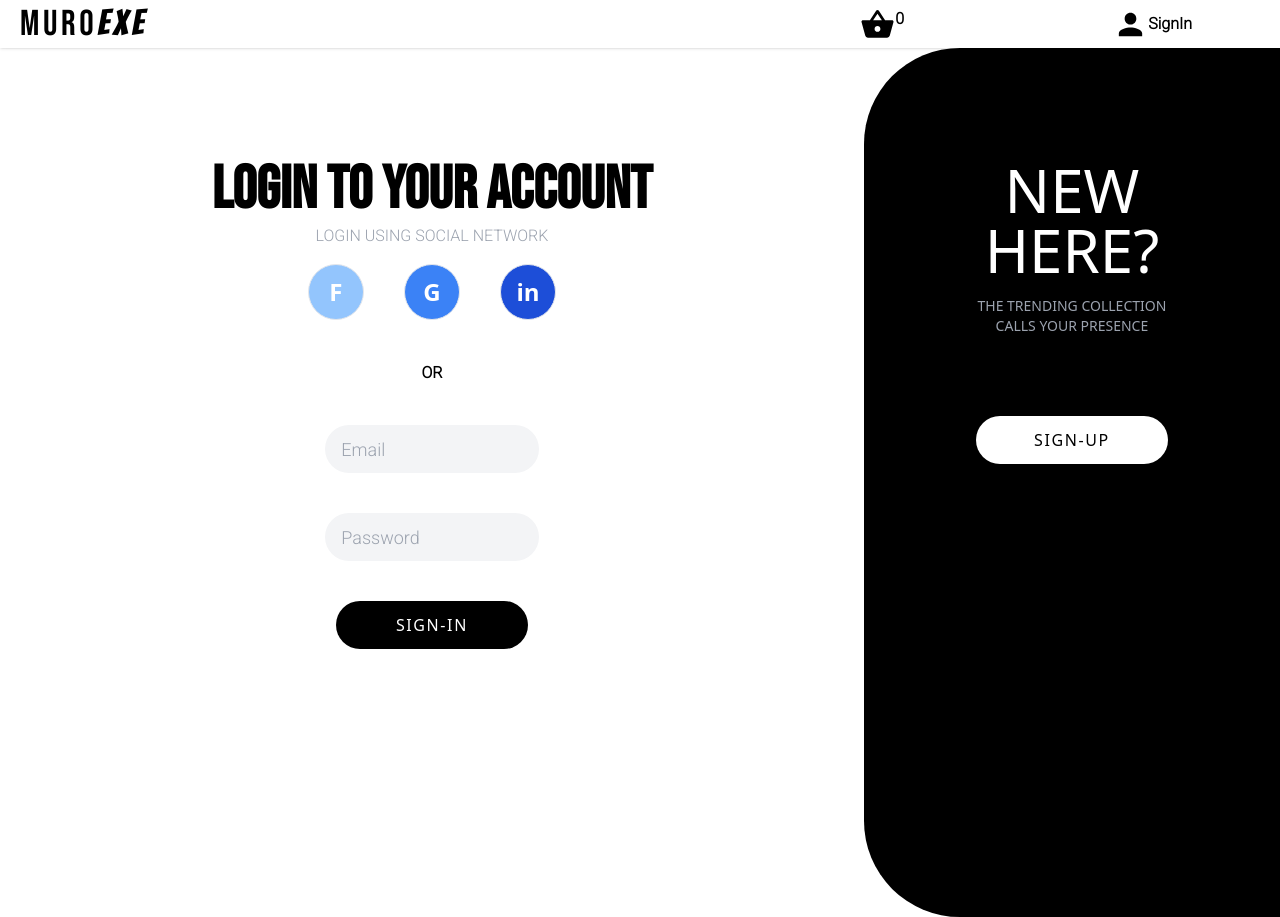
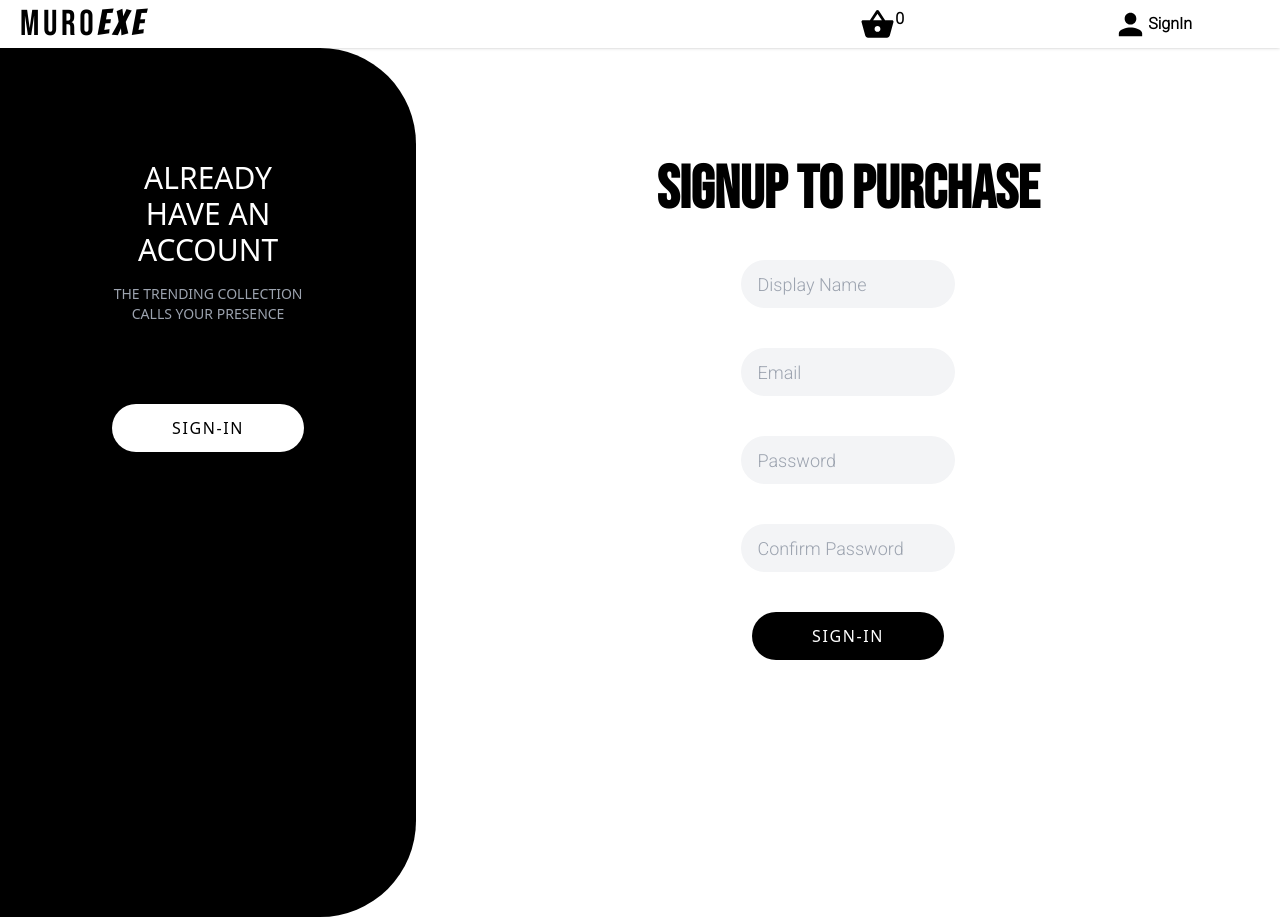
Before and after one commit to md-anas-sabah/e-commerce-user-interface, a React (Vite) app: page /signup in a window 1280 px wide. Built offline with nearby package versions, Linux system fonts and the light colour scheme.

Commit message:
minor ui change

```diff
--- a/src/pages/SignUp.jsx
+++ b/src/pages/SignUp.jsx
@@ -2,27 +2,30 @@ import { Link } from "react-router-dom";
 const SignUp = () => {
   return (
     <div className="flex justify-between  h-[54.3rem]">
+      <div className="bg-black w-4/12 rounded-tr-[6rem] rounded-br-[6rem]">
+        <div className="flex flex-col text-center items-center m-14 p-14">
+          <h1 className="text-white text-3xl uppercase">
+            Already have an account
+          </h1>
+          <p className=" mt-4 text-sm text-gray-400 uppercase">
+            the Trending Collection calls your presence
+          </p>
+          <Link to="/login">
+            <button className="h-12 rounded-full bg-white text-black mt-20 uppercase tracking-widest w-48 align-middle">
+              Sign-in
+            </button>
+          </Link>
+        </div>
+      </div>
       <div className="flex flex-col w-3/5 text-center items-center m-14 p-14">
-        <h1 className="font-bold font-bebas text-6xl">Login to your account</h1>
-        <p className="font-roboto text-gray-400 mt-1 uppercase">
-          Login using social network
-        </p>
-        <div className="flex flex-row mt-4 gap-10">
-          <button className="h-14 w-14 border bg-blue-300 text-2xl text-white font-bold rounded-full">
-            F
-          </button>
-          <button className="h-14 w-14 border bg-blue-500 text-2xl text-white font-bold rounded-full">
-            G
-          </button>
-          <button className="h-14 w-14 border bg-blue-700 text-2xl text-white font-bold rounded-full">
-            in
-          </button>
-        </div>
-        <div className="w-1/4 mt-10">
-          <span className=" uppercase font-roboto font-bold ">or</span>
-        </div>
+        <h1 className="font-bold font-bebas text-6xl">SignUp to purchase</h1>
 
         <div className="mt-10 flex flex-col items-center gap-10 w-1/3">
+          <input
+            type="text"
+            placeholder="Display Name"
+            className="h-12 w-full font-roboto bg-gray-100 p-4 rounded-full text-lg focus:outline-none"
+          />
           <input
             type="text"
             placeholder="Email"
@@ -33,22 +36,14 @@ const SignUp = () => {
             placeholder="Password"
             className="h-12 w-full font-roboto bg-gray-100 p-4 rounded-full text-lg focus:outline-none"
           />
+          <input
+            type="password"
+            placeholder="Confirm Password"
+            className="h-12 w-full font-roboto bg-gray-100 p-4 rounded-full text-lg focus:outline-none"
+          />
           <button className="h-12 rounded-full bg-black text-white uppercase tracking-widest w-48 align-middle">
             Sign-In
           </button>
-        </div>
-      </div>
-      <div className="bg-black w-4/12 rounded-tl-[6rem] rounded-bl-[6rem]">
-        <div className="flex flex-col text-center items-center m-14 p-14">
-          <h1 className="text-white text-6xl uppercase">New Here?</h1>
-          <p className=" mt-4 text-sm text-gray-400 uppercase">
-            the Trending Collection calls your presence
-          </p>
-          <Link to="/signup">
-            <button className="h-12 rounded-full bg-white text-black mt-20 uppercase tracking-widest w-48 align-middle">
-              Sign-Up
-            </button>
-          </Link>
         </div>
       </div>
     </div>
```
